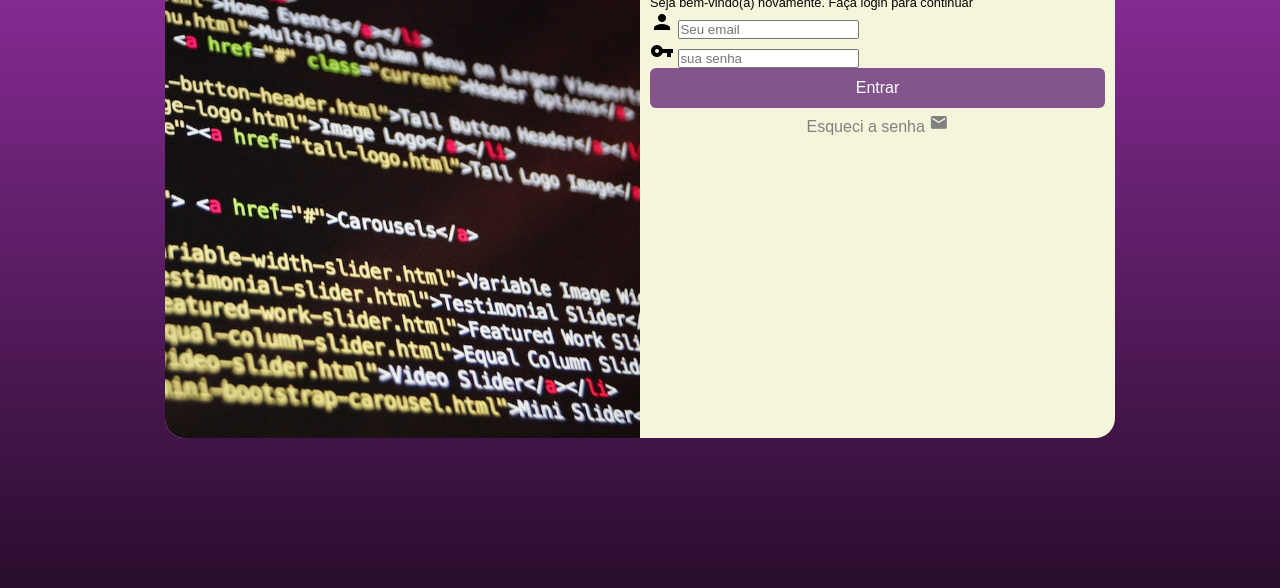
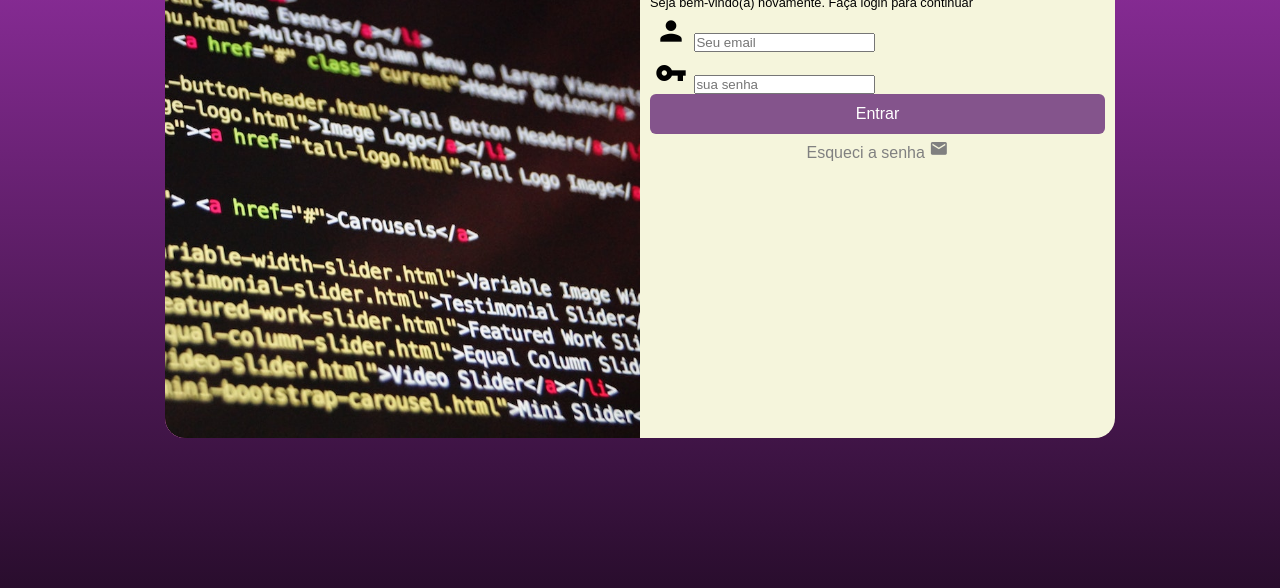
Before and after one commit to ElimarcosDev/projeto-login, a plain HTML site: page index.html in a window 1280 px wide. Shown: the part 212-800 px from the top of the page. Drawn offline with Linux system fonts and the light colour scheme.

Commit message:
Update style.css

```diff
--- a/estilos/style.css
+++ b/estilos/style.css
@@ -111,3 +111,8 @@ form > input[type=submit]:hover{
 div.campo > label{
     display: none;
 }
+.campo > i{
+    font-size: 2em;
+    width: 40px;
+    padding: 5px;
+}
```
